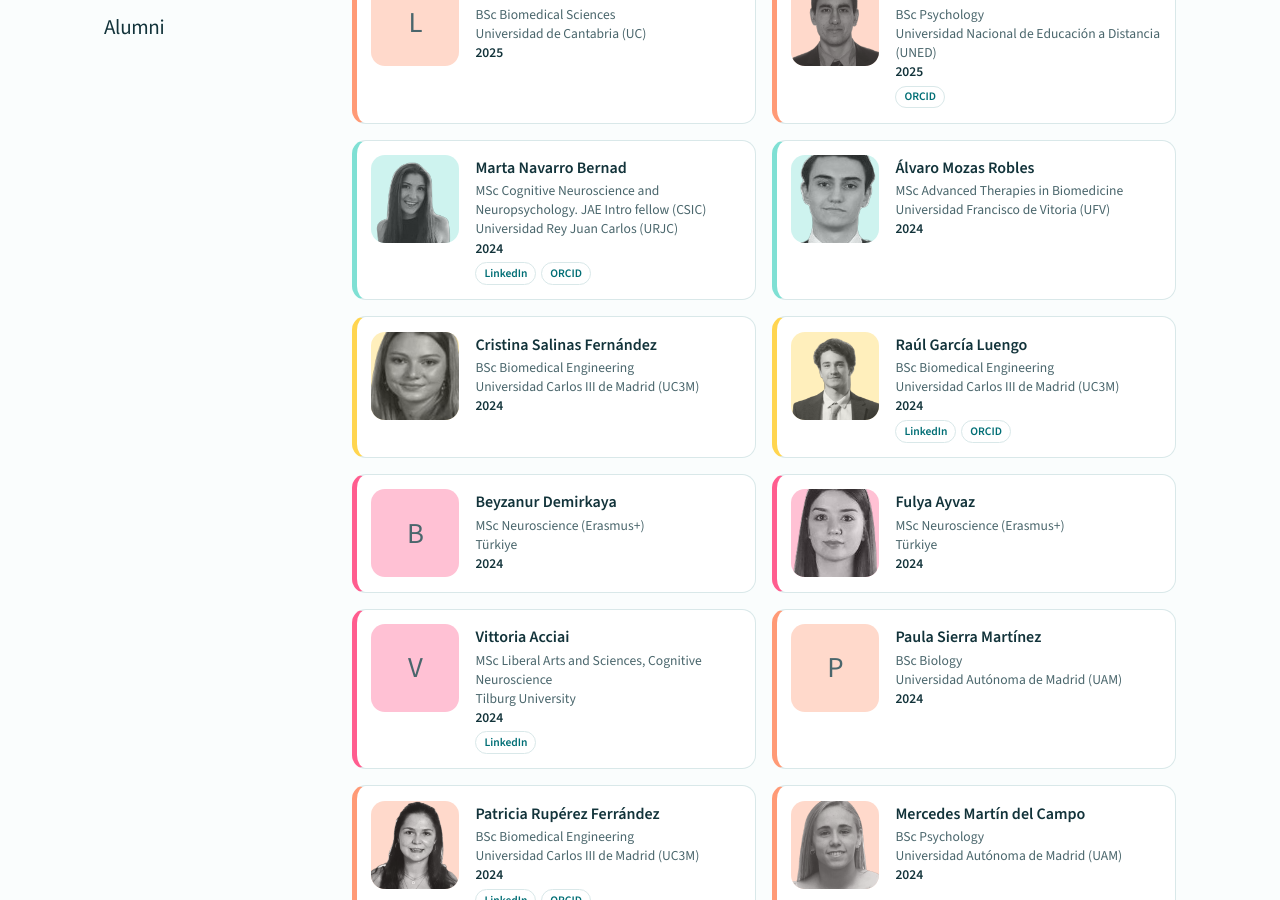
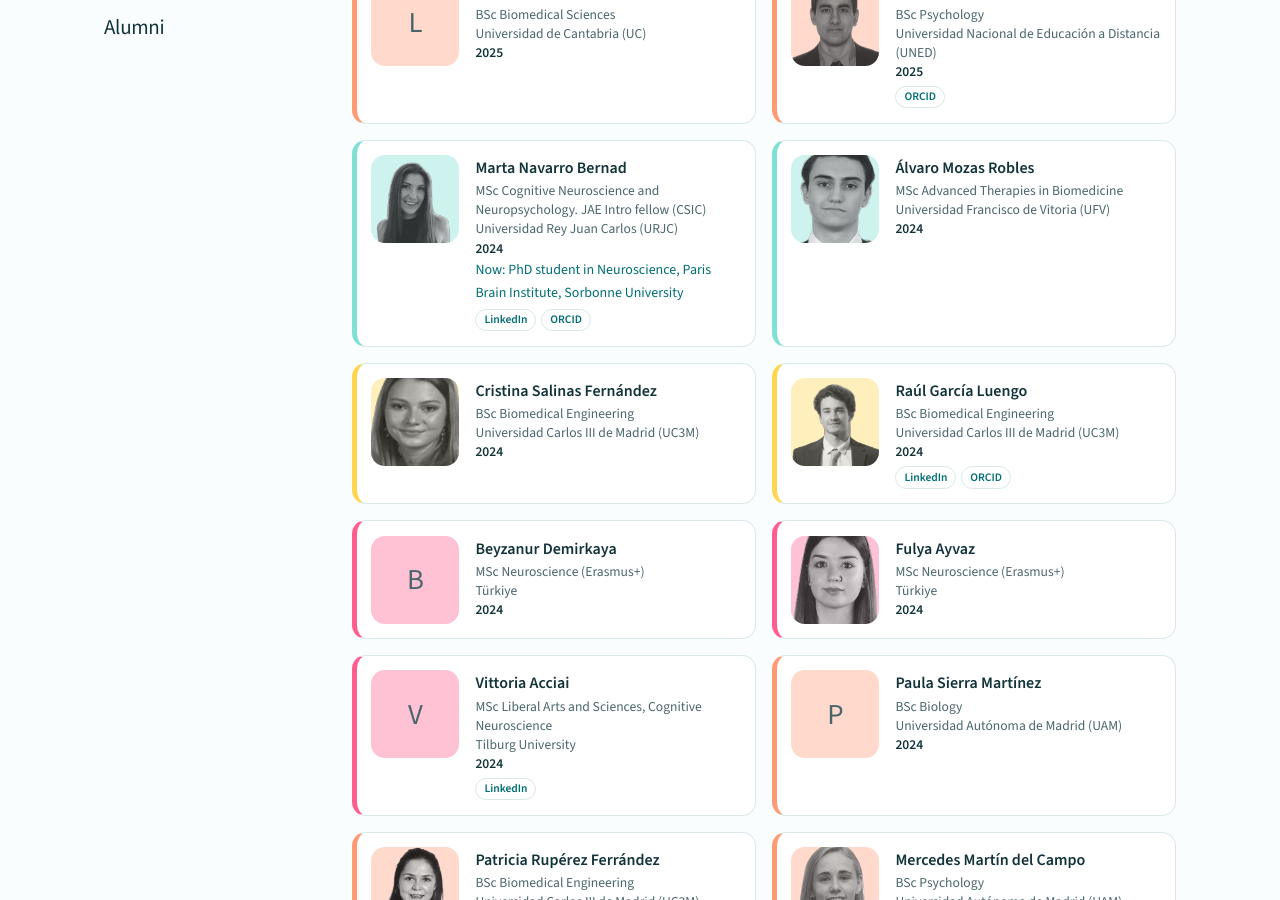
Before and after one commit to cajal-neuroimaging/cajal-neuroimaging.github.io, a Jekyll site: the page built from team.html, in a window 1280 px wide and 900 px high, scrolled down 2401 px. Built offline with Jekyll 4.4.1, drawn with Linux system fonts in a browser that asks for light colours.

Commit message:
Add current status for Marta N. in team.yml

```diff
--- a/_data/team.yml
+++ b/_data/team.yml
@@ -101,6 +101,7 @@ alumni:
     affiliation: Universidad Rey Juan Carlos (URJC)
     linkedin: https://www.linkedin.com/in/marta-n-0a0ab9274/
     orcid: https://orcid.org/0009-0007-5089-6369
+    now: PhD student in Neuroscience, Paris Brain Institute, Sorbonne University
   - name: Álvaro Mozas Robles
     type: msc
     years: '2024'
```
